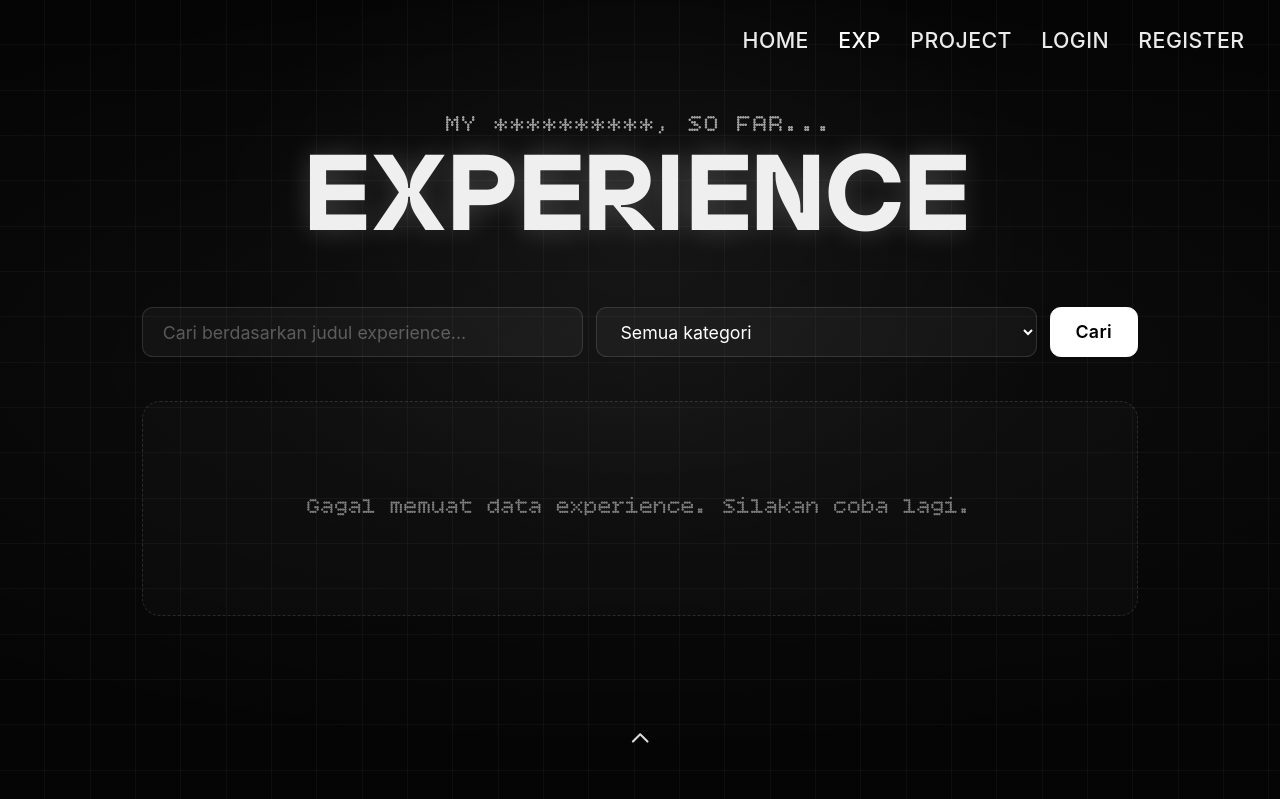
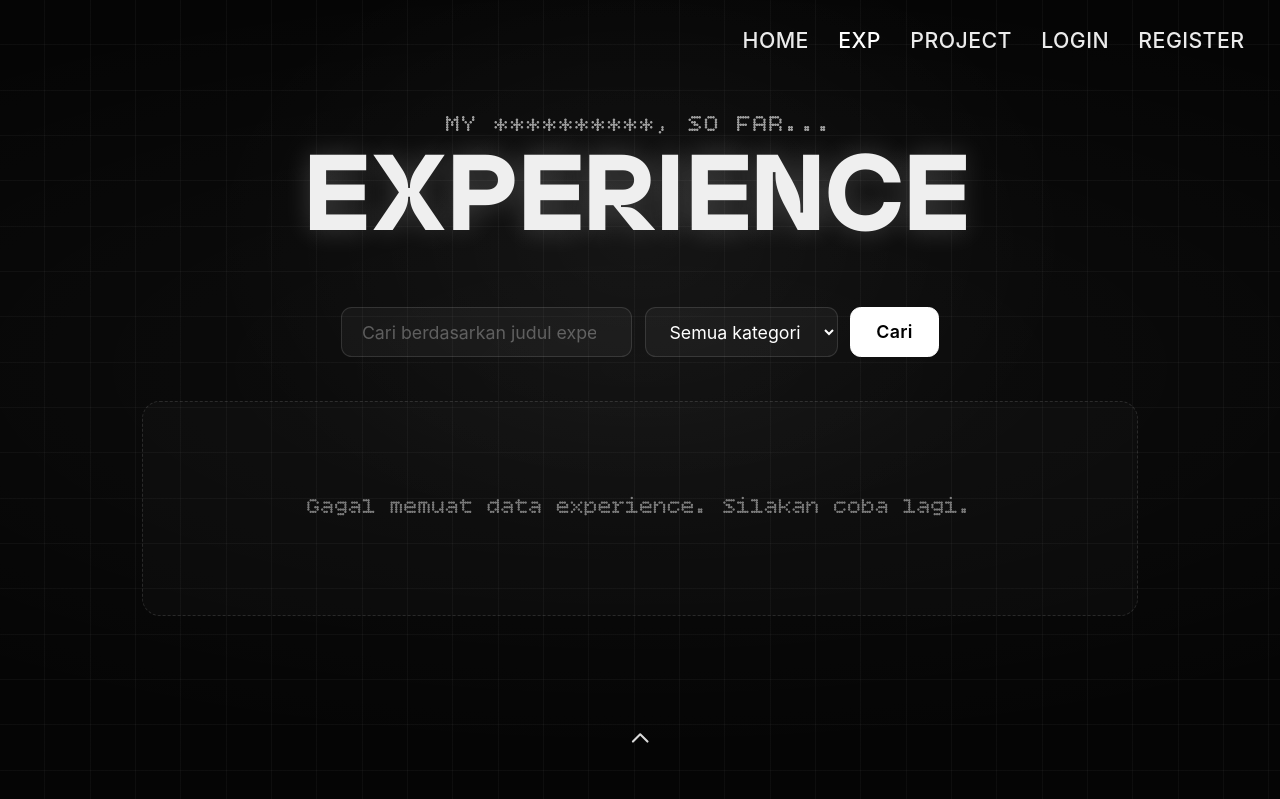
Before and after one commit to zh4ck/myportofolio, a Django app: page /experience/ in a window 1280 px wide. Shown: the top 799 px of the page. Run offline with Django 5.2, Linux system fonts and the light colour scheme; data that the repository does not hold is empty; some libraries are stand-ins or nearby versions; some web fonts are replaced.

Commit message:
chore(experience): adjust category filter width

```diff
--- a/static/css/style.css
+++ b/static/css/style.css
@@ -643,6 +643,12 @@ ul { list-style: none; }
     gap: 0.14rem;
     flex: 1;
     min-width: 3.2rem;
+    max-width: 60%;
+}
+
+.project-search #category-filter {
+    flex: 0 1 auto;
+    width: auto;
 }
 
 .project-add-button {
```
